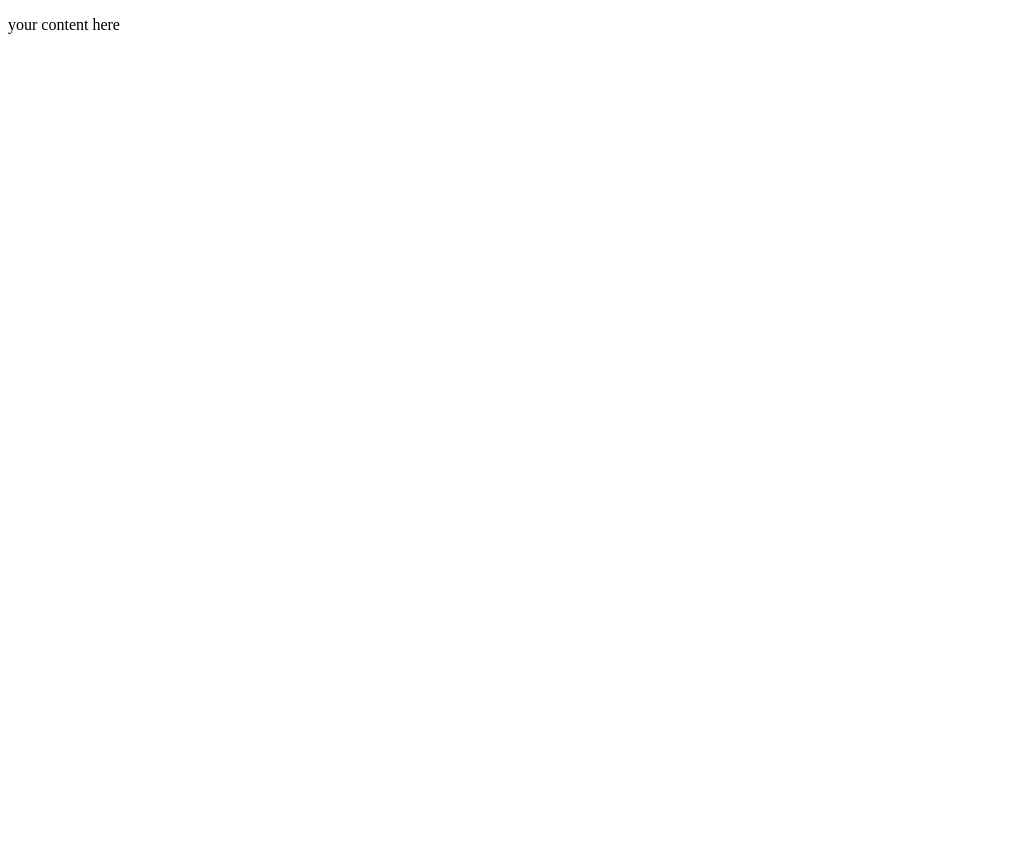
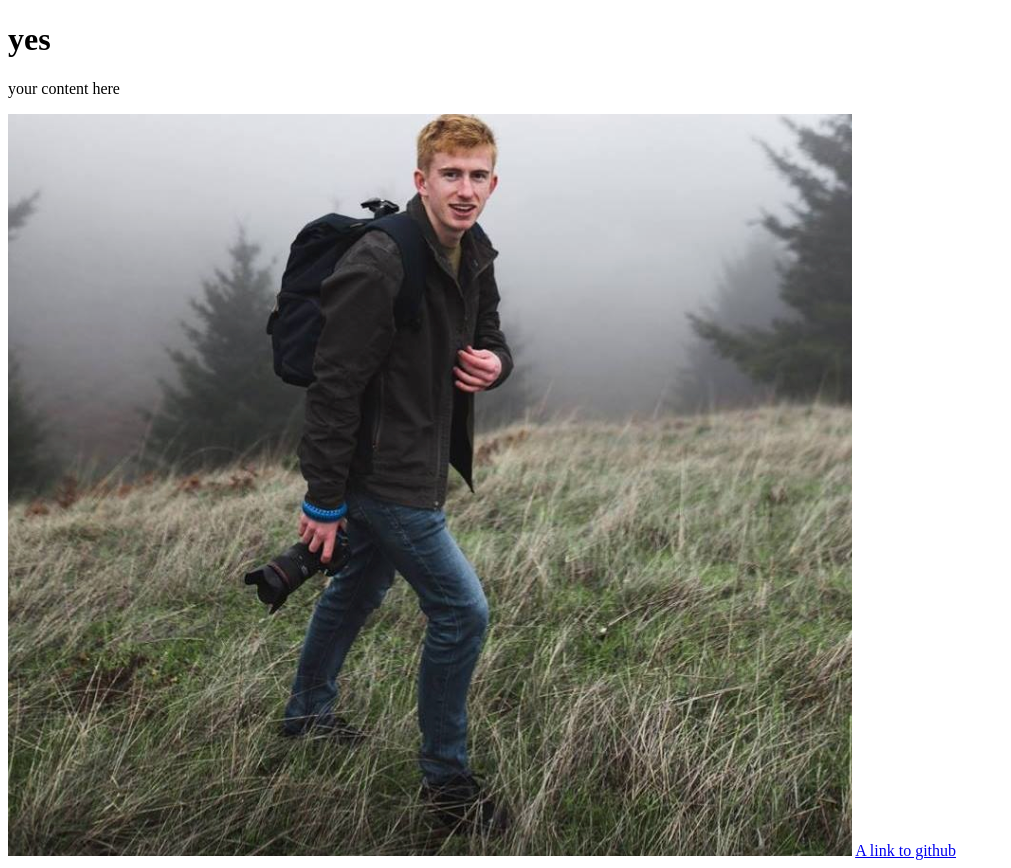
Before and after one commit to J4502-ss20/kyleassignment1, a plain HTML site: page index.html in a window 1280 px wide. Shown: the whole page, without its empty margins (0-1011 px from the left). Before the commit the page ends 800 px from the top, so only its background shows below. Drawn offline with Linux system fonts and the light colour scheme.

Commit message:
end of class example
h1, img, link

```diff
--- a/index.html
+++ b/index.html
@@ -10,8 +10,10 @@
 </head>
 
 <body>
-<!--This is a comment. It won't show up in your browser, only in the page source-->
+<h1>yes</h1>
 	<p> your content here</p>
+  <img src="me.png" alt="me on a hill with some grass"/>
+  <a href="https://github.com/J4502-ss20">A link to github</a>
 </body>
 
 </html>
```
Also changed, not shown: me.png (added).
